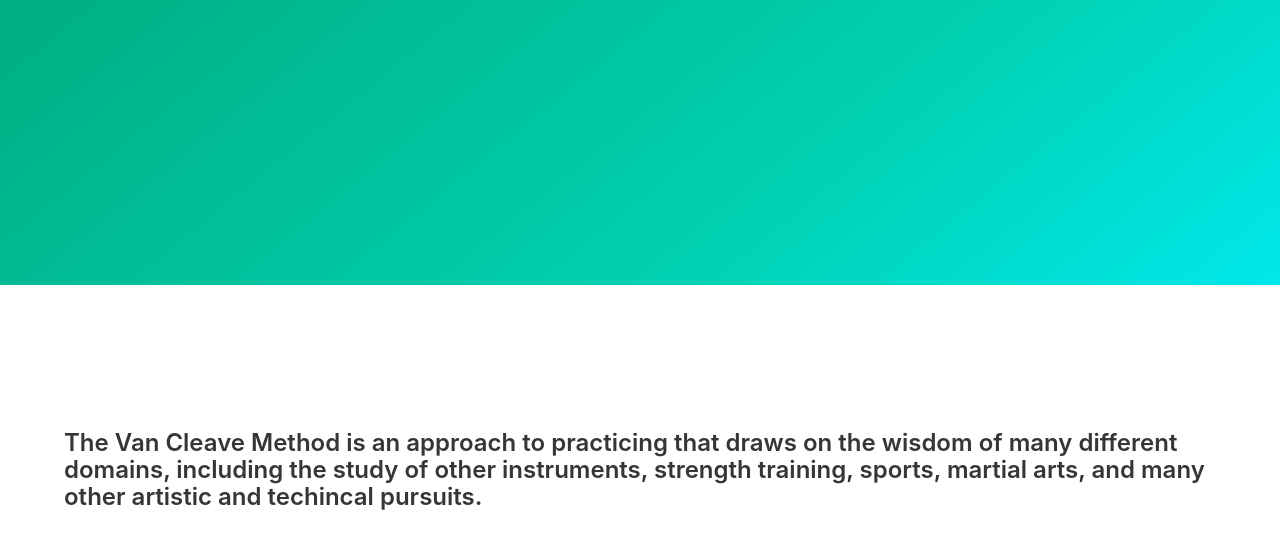
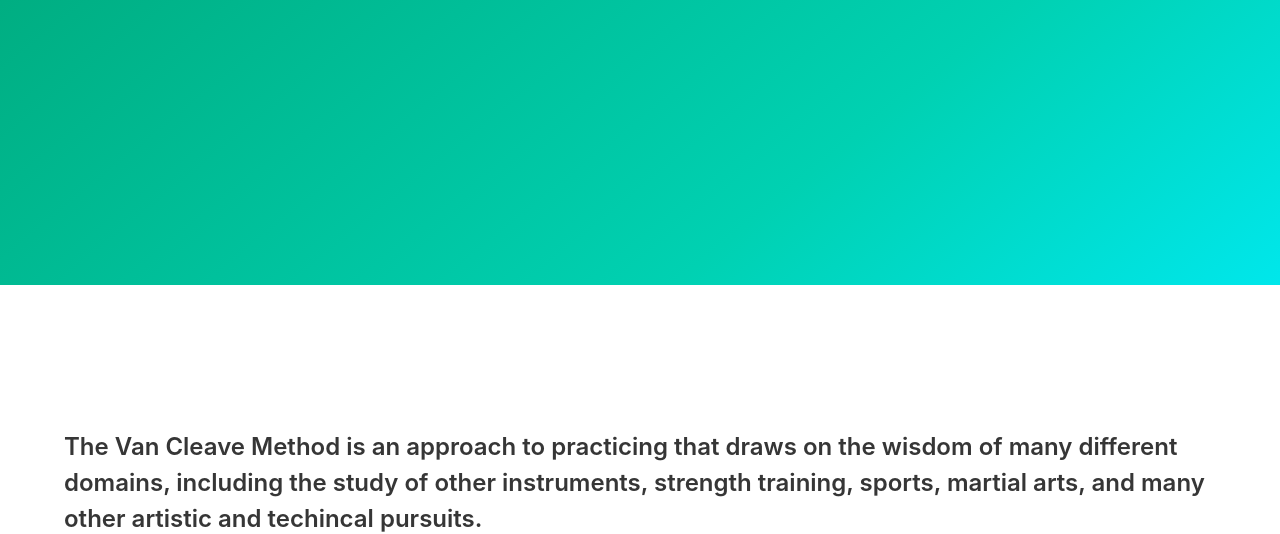
Before and after one commit to convancleave/convancleave.github.io, a website: page index.html in a window 1280 px wide. Shown: the part 426-960 px from the top of the page. Drawn offline with Linux system fonts and the light colour scheme.

Commit message:
added spacing between lines

```diff
--- a/index.html
+++ b/index.html
@@ -47,7 +47,7 @@
 	</div>
 	<div class="section is-medium">
 		<div class="container">
-			<div class="title is-4 is-spaced">
+			<div class="title is-4">
 				The Van Cleave Method is an approach to practicing that draws on the wisdom of many different domains, including the study of other instruments, strength training, sports, martial arts, and many other artistic and techincal pursuits.
 			</div>
 		</div>
--- a/sass/mystyles.scss
+++ b/sass/mystyles.scss
@@ -1,5 +1,13 @@
 @charset "utf-8";
 @import "../node_modules/bulma/bulma.sass";
+
+.container {
+	line-height: 1.5;
+}
+
+.title.is-4 {
+	line-height: 1.5;
+}
 
 .title-container {
 	padding: 100px;
```
Also changed, not shown: css/mystyles.css.
